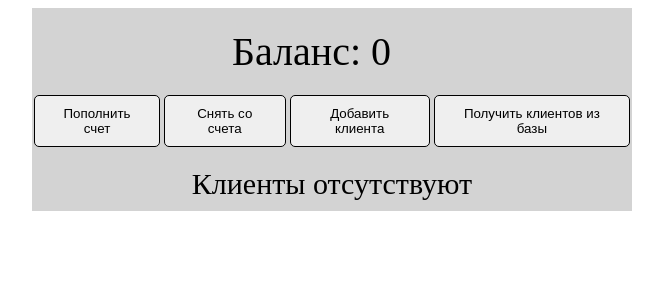
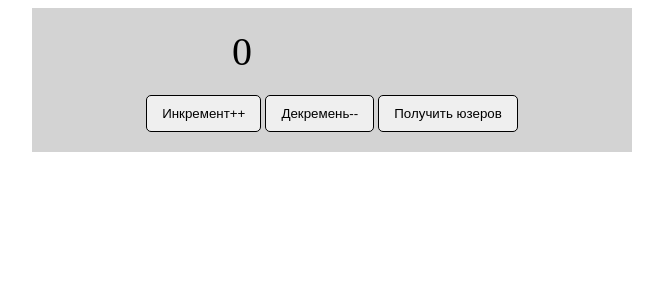
Before and after one commit to Aleksandr-Glebik/ulbi-tv-redux, a React (Create React App) app: page / in a window 1280 px wide. Shown: the top 300 px of the page, without its empty margins (308-971 px from the left). Built offline with nearby package versions, Linux system fonts and the light colour scheme.

Commit message:
feat: setup proj for learne redux-saga

```diff
--- a/src/App.js
+++ b/src/App.js
@@ -1,63 +1,30 @@
 import React from "react"
+import cl from './App.module.css'
 import { useDispatch, useSelector } from "react-redux"
-import cl from './App.module.css'
-import { fetchCustomers } from "./asyncActions/customers"
-import { getCashAction, addCashAction } from "./store/cashReducer"
-import { addCustomerAction, removeCustomAction } from "./store/customerReducer"
+import {incrementCreator, decrementCreator} from './store/countReducer'
 
 function App() {
-
+  const count = useSelector(state => state.countReducer.count)
+  const users = useSelector(state => state.userReducer.users)
   const dispatch = useDispatch()
-  const cash = useSelector(state => state.cash.cash)
-  const customers = useSelector(state => state.customers.customers)
-
-
-  const addCash = (cash) => {
-    // dispatch({type: "ADD_CASH", payload: cash})
-    dispatch(addCashAction(cash))
-  }
-
-  const getCash = (cash) => {
-    // dispatch({type: "GET_CASH", payload: cash})
-    dispatch(getCashAction(cash))
-  }
-
-  const addCustomer = (name) => {
-    const customer = {
-      id: Date.now(),
-      name
-    }
-    // dispatch({type: "ADD_CUSTOMER", payload: customer})
-    dispatch(addCustomerAction(customer))
-  }
-
-  const removeCustomer = (customer) => {
-    // dispatch({type: "REMOVE_CUSTOMERS", payload: customer.id})
-    dispatch(removeCustomAction(customer.id))
-  }
 
   return (
     <div className={cl.app}>
-      <div className={cl.app__cash}>Баланс: {cash}</div>
+      <div className={cl.count}>{count}</div>
       <div className={cl.btn__container}>
-          <button className={cl.btn} onClick={() => addCash(Number(prompt()))}>Пополнить счет</button>
-          <button className={cl.btn} onClick={() => getCash(Number(prompt()))}>Снять со счета</button>
-          <button className={cl.btn} onClick={() => addCustomer(prompt())}>Добавить клиента</button>
-          <button className={cl.btn} onClick={() => dispatch(fetchCustomers())}>Получить клиентов из базы</button>
+          <button className={cl.btn} onClick={() => dispatch(incrementCreator())}>Инкремент++</button>
+          <button className={cl.btn} onClick={() => dispatch(decrementCreator())}>Декремень--</button>
+          <button className={cl.btn}>Получить юзеров</button>
       </div>
-      { customers.length > 0
-         ? <div>
-            {customers.map(customer =>
-              <div key={customer.id}
-                   className={cl.customer}
-                   onClick={() => removeCustomer(customer)}
-              >
-                {customer.name}
-              </div>
-            )}
-           </div >
-         : <div className={cl.text}>Клиенты отсутствуют</div>
-      }
+      <div>
+        {users && users.map(user =>
+          <div key={user.id}
+                className={cl.customer}
+          >
+            {user.name}
+          </div>
+        )}
+      </div >
     </div>
   )
 }
--- a/src/App.module.css
+++ b/src/App.module.css
@@ -6,7 +6,7 @@
     align-items: center;
     background: lightgray;
 }
-.app__cash {
+.count {
     width: 200px;
     font-size: 40px;
     margin: 20px 0;
--- /dev/null
+++ b/src/store/countReducer.js
@@ -0,0 +1,20 @@
+const defaultState = {
+    count: 0
+}
+
+export const INCREMENT = 'INCREMENT'
+export const DECREMENT = 'DECREMENT'
+
+export default function countReducer(state = defaultState, action) {
+    switch(action.type) {
+        case INCREMENT:
+            return {...state, count: state.count + 1}
+        case DECREMENT:
+            return {...state, count: state.count - 1}
+        default:
+            return state
+    }
+}
+
+export const incrementCreator = () => ({type: INCREMENT})
+export const decrementCreator = () => ({type: DECREMENT})
--- a/src/store/index.js
+++ b/src/store/index.js
@@ -1,12 +1,10 @@
-import {createStore, combineReducers, applyMiddleware} from 'redux'
-import { cashReducer } from './cashReducer'
-import { customerReducer } from './customerReducer'
-import {composeWithDevTools} from 'redux-devtools-extension'
-import thunk from 'redux-thunk'
+import {createStore, combineReducers} from 'redux'
+import countReducer from './countReducer'
+import userReducer from './userReducer'
 
 const rootReducer = combineReducers({
-    cash: cashReducer,
-    customers: customerReducer,
+    countReducer,
+    userReducer
 })
 
-export const store = createStore(rootReducer, composeWithDevTools(applyMiddleware(thunk)))
+export const store = createStore(rootReducer)
--- /dev/null
+++ b/src/store/userReducer.js
@@ -0,0 +1,16 @@
+const defaultState = {
+    users: [],
+}
+
+export const SET_USERS = 'SET_USERS'
+
+export default function userReducer(state = defaultState, action) {
+    switch (action.type) {
+        case SET_USERS:
+            return {...state, users: action.payload}
+        default:
+            return state
+    }
+}
+
+export const setUsers = payload => ({type: SET_USERS, payload})
```
Also changed, not shown: src/test.js (added, +10 -0 lines).
